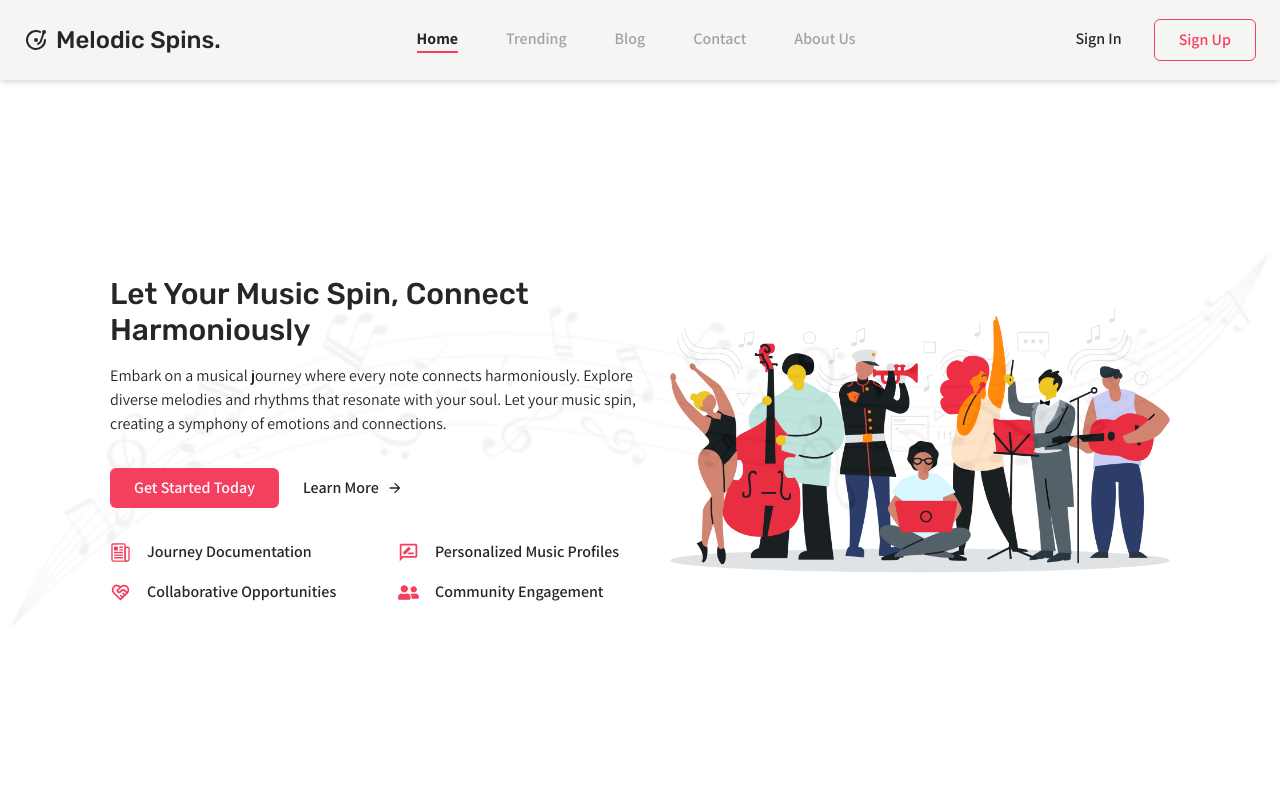
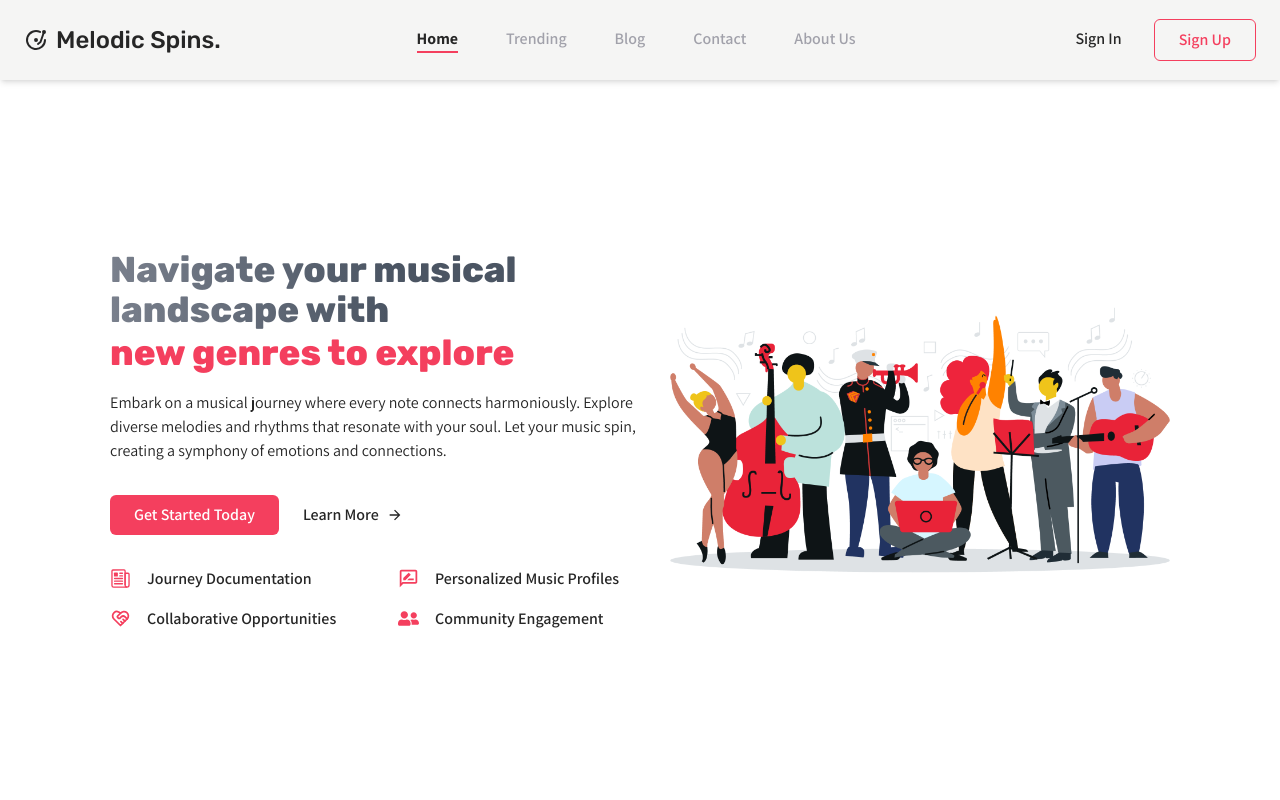
Before and after one commit to doanvalerie/melodic-spins, a Next.js app: page / in a window 1280 px wide. Shown: the top 800 px of the page. Built offline with nearby package versions, Linux system fonts and the light colour scheme.

Commit message:
Update: use text carousel for hero header

```diff
--- a/src/app/(pages)/(index)/_components/Description.tsx
+++ b/src/app/(pages)/(index)/_components/Description.tsx
@@ -1,7 +1,7 @@
 export default function Description() {
   return (
     <div className="flex flex-col gap-sm">
-      <h1>Let Your Music Spin, Connect Harmoniously</h1>
+      <AnimatedHeader />
       <div>
         Embark on a musical journey where every note connects harmoniously.
         Explore diverse melodies and rhythms that resonate with your soul. Let
@@ -10,3 +10,26 @@ export default function Description() {
     </div>
   );
 }
+
+/*
+ * Reference: Creating a Sliding Text Animation with Tailwind CSS
+ * https://cruip.com/creating-a-sliding-text-animation-with-tailwind-css/
+ * Fix: overflow on excessive zoom in
+ */
+function AnimatedHeader() {
+  return (
+    <div className="text-balance bg-gradient-to-r from-gray-500/90 to-gray-600 to-50% bg-clip-text font-rubik text-3xl font-extrabold text-transparent md:text-4xl">
+      Navigate your musical landscape with{' '}
+      <span className="inline-flex h-[calc(theme(fontSize.3xl)*theme(lineHeight.tight))] flex-col overflow-hidden whitespace-nowrap text-primary md:h-[calc(theme(fontSize.4xl)*theme(lineHeight.tight))]">
+        <ul className="animate-text-slide-5 leading-tight">
+          <li>your favorite albums</li>
+          <li>new genres to explore</li>
+          <li>artists that inspire</li>
+          <li>melodies that move you</li>
+          <li>rhythms that resonate</li>
+          <li aria-hidden="true">your favorite albums</li>
+        </ul>
+      </span>
+    </div>
+  );
+}
--- a/src/app/(pages)/(index)/_components/Hero.tsx
+++ b/src/app/(pages)/(index)/_components/Hero.tsx
@@ -7,13 +7,13 @@ import StartLearnLinks from './StartLearnLinks';
 export default function Hero() {
   return (
     <div className="gap-xl relative flex h-[calc(100vh-theme(spacing.navbar))] min-h-fit flex-col items-center justify-center p-lg md:flex-row">
-      <Image
+      {/* <Image
         alt="Mountains"
         src="/index/music.jpg"
         fill
         objectFit="cover"
         className="absolute opacity-5"
-      />
+      /> */}
       <div className="relative flex w-full flex-col gap-sm lg:w-6/12">
         <Description />
         <StartLearnLinks />
--- a/src/app/(pages)/(index)/_components/StartLearnLinks.tsx
+++ b/src/app/(pages)/(index)/_components/StartLearnLinks.tsx
@@ -13,7 +13,7 @@ export default function StartLearnLinks() {
 function GetStartedLink() {
   return (
     <Link href="/auth/sign-up">
-      <button className="text-light bg-primary">Get Started Today</button>
+      <button className="bg-primary text-light">Get Started Today</button>
     </Link>
   );
 }
--- a/tailwind.config.ts
+++ b/tailwind.config.ts
@@ -8,9 +8,9 @@ const config: Config = {
   ],
   theme: {
     extend: {
-      backgroundColor: {
-        stone: '#f5f5f4', // stone-100
-        charcoal: '#71717a', // zinc-500
+      animation: {
+        'text-slide-5':
+          'text-slide-5 20s cubic-bezier(0.83, 0, 0.17, 1) infinite',
       },
       backgroundImage: {
         'gradient-radial': 'radial-gradient(var(--tw-gradient-stops))',
@@ -22,10 +22,34 @@ const config: Config = {
           light: '#ffe4e6',
           DEFAULT: '#f43f5e',
         },
+        stone: '#f5f5f4', // stone-100
+        charcoal: '#71717a', // zinc-500
       },
       fontFamily: {
         rubik: ['var(--font-rubik)'],
         assistant: ['var(--font-assistant)'],
+      },
+      keyframes: {
+        'text-slide-5': {
+          '0%, 16%': {
+            transform: 'translateY(0%)',
+          },
+          '20%, 36%': {
+            transform: 'translateY(-16.66%)',
+          },
+          '40%, 56%': {
+            transform: 'translateY(-33.33%)',
+          },
+          '60%, 76%': {
+            transform: 'translateY(-50%)',
+          },
+          '80%, 96%': {
+            transform: 'translateY(-66.66%)',
+          },
+          '100%': {
+            transform: 'translateY(-83.33%)',
+          },
+        },
       },
       spacing: {
         xs: '8px',
```
